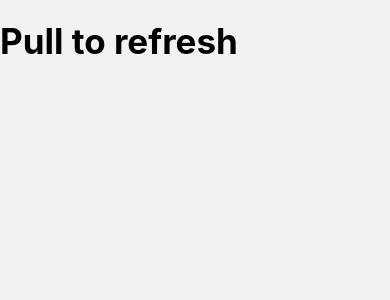
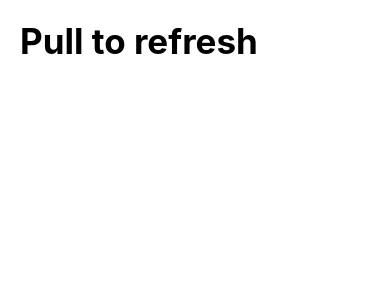
Before and after one commit to belenjn/components-project-react-native, a React Native app: screen /PullToRefreshScreen in a window 390 px wide. Shown: the top 300 px of the page. Built offline with nearby package versions, Linux system fonts and the light colour scheme.

Commit message:
PullToRefresh styled

```diff
--- a/src/navigator/Navigator.tsx
+++ b/src/navigator/Navigator.tsx
@@ -15,6 +15,9 @@ export const Navigator = () => {
     <Stack.Navigator
       screenOptions={{
         headerShown: false,
+        cardStyle: {
+          backgroundColor: 'white',
+        },
       }}>
       <Stack.Screen name="HomeScreen" component={HomeScreen} />
       <Stack.Screen name="Animation101Screen" component={Animation101Screen} />
--- a/src/screens/PullToRefreshScreen.tsx
+++ b/src/screens/PullToRefreshScreen.tsx
@@ -1,11 +1,42 @@
+/* eslint-disable react-native/no-inline-styles */
+/* eslint-disable @typescript-eslint/no-unused-vars */
 import React from 'react';
-import {View} from 'react-native';
+import {RefreshControl, Text, View} from 'react-native';
 import {HeaderTitle} from '../components/HeaderTitle';
+import {styles} from '../theme/appTheme';
+import {ScrollView} from 'react-native-gesture-handler';
+import {useState} from 'react';
 
 export const PullToRefreshScreen = () => {
+  const [refreshing, setRefreshing] = useState(false);
+  const [data, setData] = useState<string>();
+
+  const onRefresh = () => {
+    setRefreshing(true);
+    setTimeout(() => {
+      console.log('ended');
+      setRefreshing(false);
+      setData('Hola');
+    }, 3500);
+  };
+
   return (
-    <View>
-      <HeaderTitle title="Pull to refresh" />
-    </View>
+    <ScrollView
+      refreshControl={
+        <RefreshControl
+          refreshing={refreshing}
+          onRefresh={onRefresh}
+          progressViewOffset={10}
+          progressBackgroundColor="#5856D6" // only for android
+          colors={['blue', 'purple', 'green']} // only for android
+          //   style={{backgroundColor: '#5856D6'}} // onfly for ios
+          //   tintColor="white" // only for ios
+        />
+      }>
+      <View style={styles.globalMargin}>
+        <HeaderTitle title="Pull to refresh" />
+        {data && <Text>{data}</Text>}
+      </View>
+    </ScrollView>
   );
 };
```
